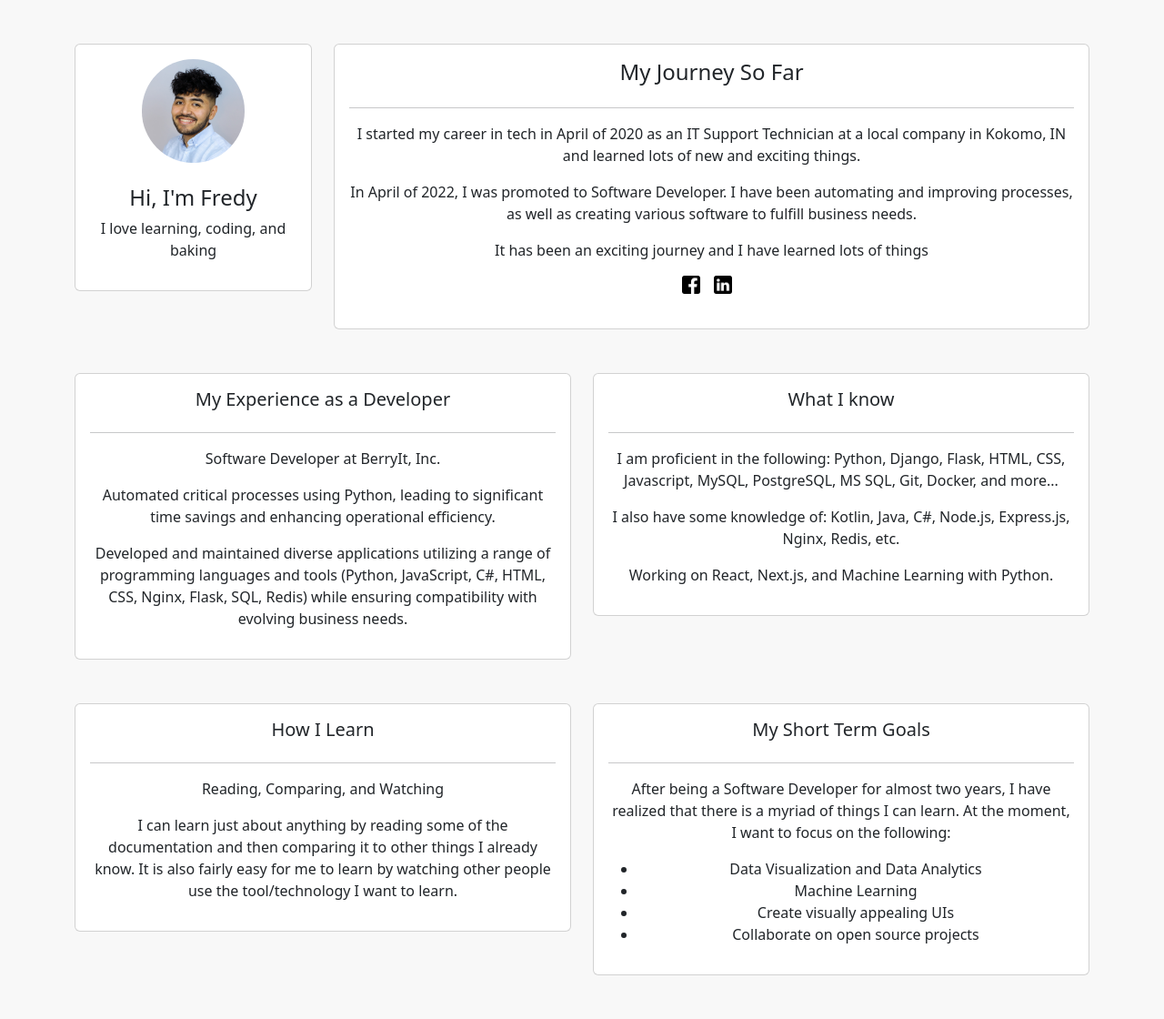
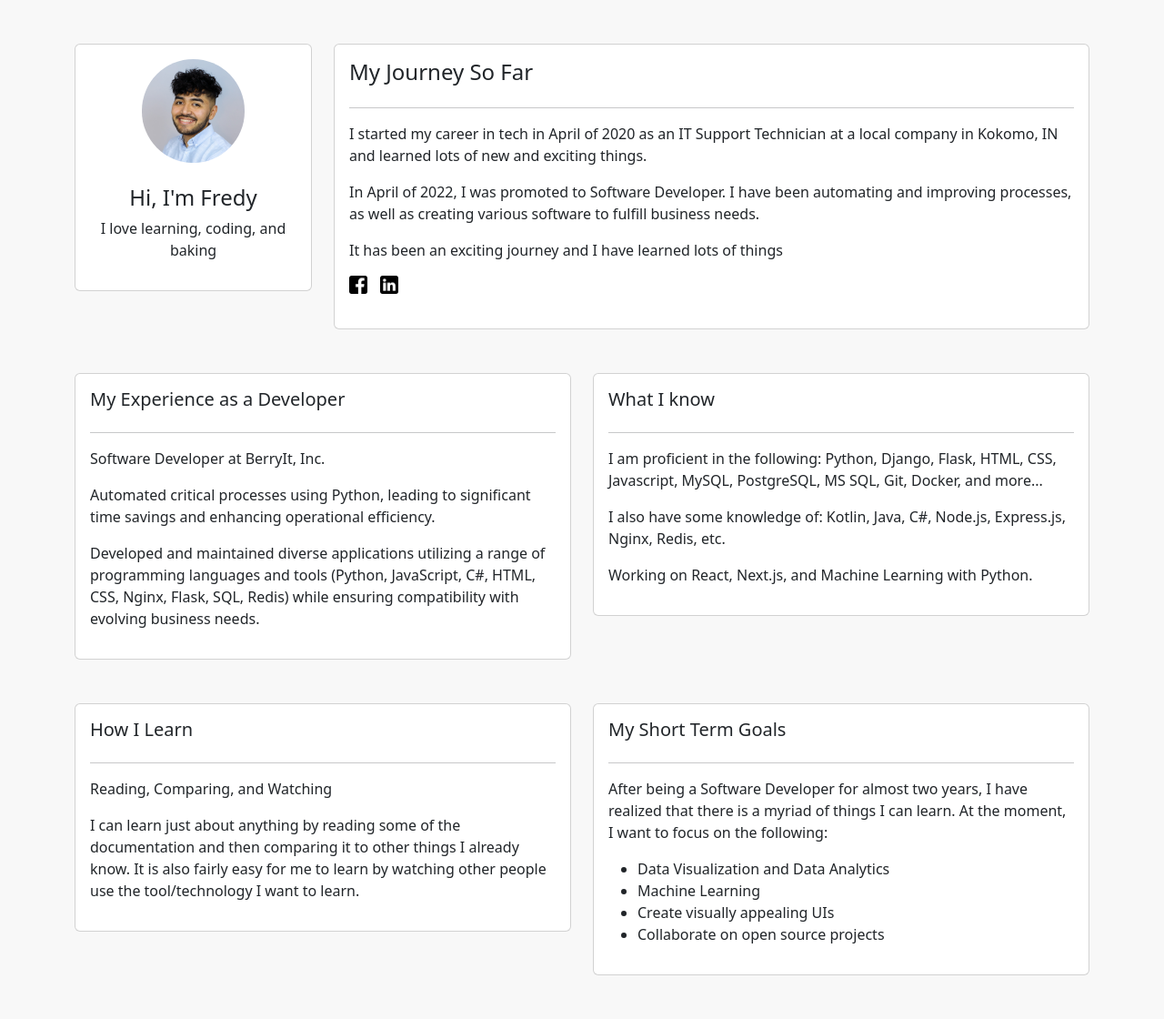
Before and after one commit to fsantamaria1/personal-website, a Django app: template base/templates/base/index.html in a window 1280 px wide. Shown: the whole page at 91% size. Run offline with Django 5.2, Linux system fonts and the light colour scheme; the template is opened without the code that fills it, so the values that code supplies are empty.

Commit message:
Remove card-body class

```diff
--- a/static/styles/style.css
+++ b/static/styles/style.css
@@ -1,9 +1,5 @@
 body {
     background-color: #F8F8F8;
-}
-
-.card-body {
-    text-align: center;
 }
 
 .card-body img {
```
